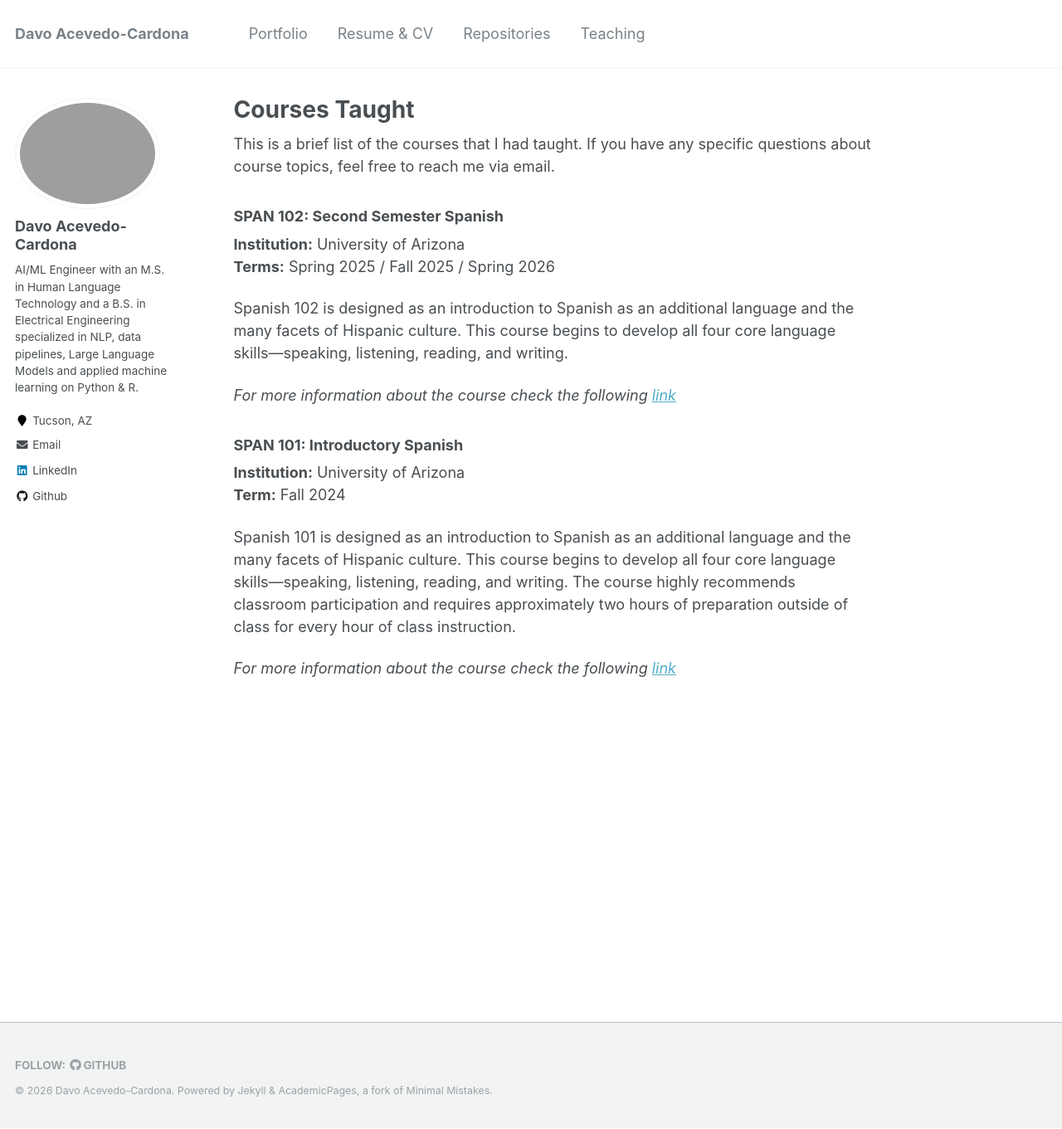
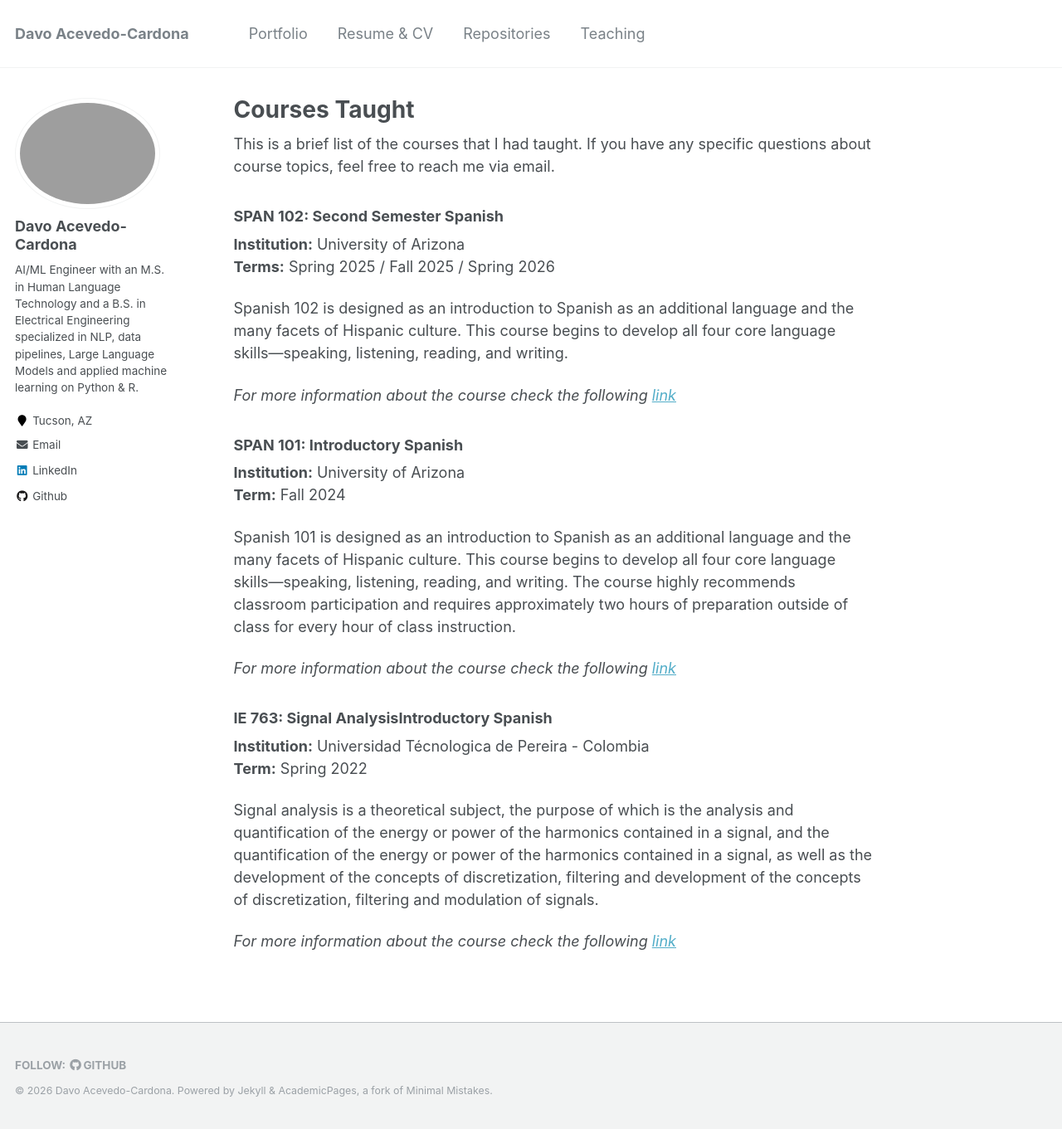
Before and after one commit to lldavoll/lldavoll.github.io, a Jekyll site: the page built from _pages/courses.md, in a window 1280 px wide and 1361 px high. Shown: the whole window at 83% size. Built offline with Jekyll 4.4.1, drawn with Linux system fonts in a browser that asks for light colours.

Commit message:
Update courses.md

```diff
--- a/_pages/courses.md
+++ b/_pages/courses.md
@@ -23,3 +23,11 @@ _For more information about the course check the following [link](https://catalo
 Spanish 101 is designed as an introduction to Spanish as an additional language and the many facets of Hispanic culture. This course begins to develop all four core language skills—speaking, listening, reading, and writing. The course highly recommends classroom participation and requires approximately two hours of preparation outside of class for every hour of class instruction.
 
 _For more information about the course check the following [link](https://catalog.arizona.edu/courses/0317051)_
+
+### IE 763: Signal AnalysisIntroductory Spanish
+**Institution:** Universidad Técnologica de Pereira - Colombia
+**Term:** Spring 2022
+
+Signal analysis is a theoretical subject, the purpose of which is the analysis and quantification of the energy or power of the harmonics contained in a signal, and the quantification of the energy or power of the harmonics contained in a signal, as well as the development of the concepts of discretization, filtering and development of the concepts of discretization, filtering and modulation of signals.
+
+_For more information about the course check the following [link](https://media2.utp.edu.co/programas/74/analisis-de-senales.pdf)_
```
